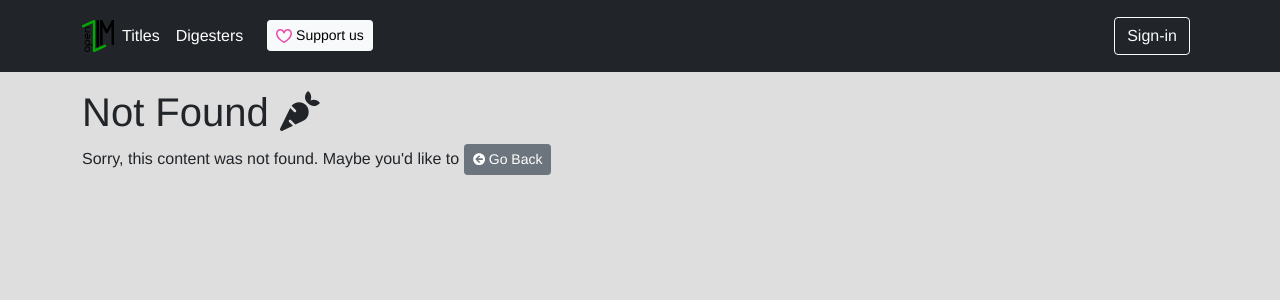
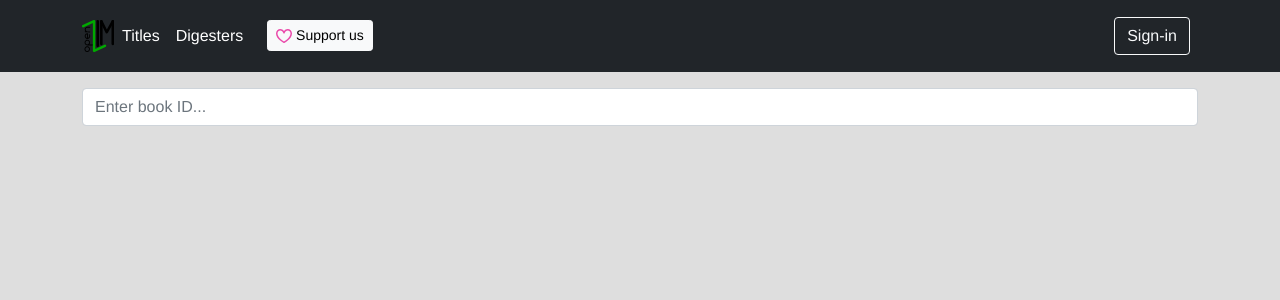
Before and after one commit to openzim/cms, a Vue app in the folder frontend/: page /books in a window 1280 px wide. Before the commit this address had no page. Shown: the top 300 px of the page. Built offline with nearby package versions, Linux system fonts and the light colour scheme; what vue-matomo would draw is missing.

Commit message:
Add page /books - Book Search by ID

```diff
--- a/frontend/src/router.js
+++ b/frontend/src/router.js
@@ -5,6 +5,7 @@ import SupportUs from './views/SupportUs.vue'
 import TitlesListing from './views/TitlesListing.vue'
 import TitleDetail from './views/TitleDetail.vue'
 import BookDetail from './views/BookDetail'
+import BookListing from './views/BookListing'
 
 const routes = [
   {
@@ -24,8 +25,13 @@ const routes = [
     props: true
   },
   {
+    path: '/books',
+    name: 'books',
+    component: BookListing
+  },
+  {
     path: '/books/:id',
-    name: 'books',
+    name: 'book',
     component: BookDetail,
     props: true
   },
--- /dev/null
+++ b/frontend/src/views/BookListing.vue
@@ -0,0 +1,43 @@
+<template>
+  <div class="container">
+    <div class="form-group">
+      <input
+        v-model="selectedBookId"
+        type="text"
+        class="form-control"
+        placeholder="Enter book ID..."
+        @change="searchBooks"
+      >
+    </div>
+
+    <ErrorMessage
+      v-if="error"
+      :message="error"
+    />
+  </div>
+</template>
+
+<script>
+import Common from '../Common.mixin.js'
+import ErrorMessage from '../components/ErrorMessage.vue'
+
+export default {
+  name: 'BookListing',
+  components: {
+    ErrorMessage
+  },
+  mixins: [Common],
+  data () {
+    return {
+      selectedBookId: null,
+      books: null,
+      error: null
+    }
+  },
+  methods: {
+    searchBooks () {
+      this.$router.push({ name: 'book', params: { id: this.selectedBookId } })
+    }
+  }
+}
+</script>
--- a/frontend/src/views/TitleDetail.vue
+++ b/frontend/src/views/TitleDetail.vue
@@ -69,7 +69,7 @@
                 :key="book"
               >
                 <li>
-                  <router-link :to="{ name: 'books', params: { id: book.id } }">
+                  <router-link :to="{ name: 'book', params: { id: book.id } }">
                     {{ book.name }} &mdash; {{ book.id }}
                   </router-link>
                 </li>
--- a/frontend/src/views/TitlesListing.vue
+++ b/frontend/src/views/TitlesListing.vue
@@ -1,5 +1,5 @@
 <template>
-  <div>
+  <div class="container">
     <table
       v-if="titles"
       class="table"
```
Also changed, not shown: frontend/src/views/BookDetail.vue (+1 -2 lines), 1 other file (tests, documents, lock files or other folders).
